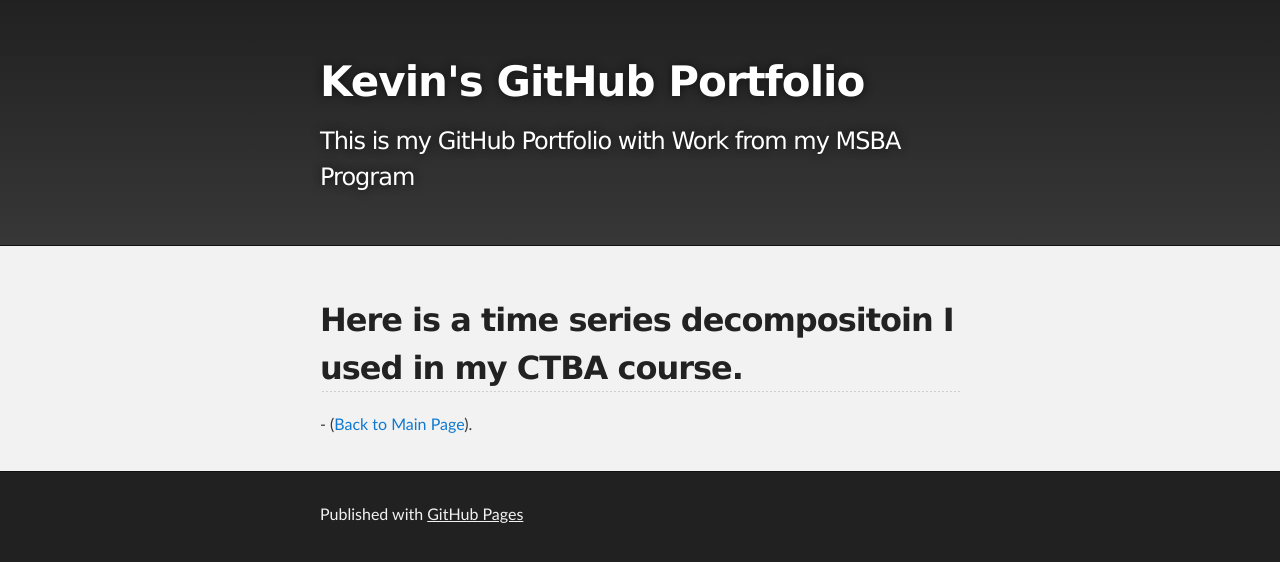
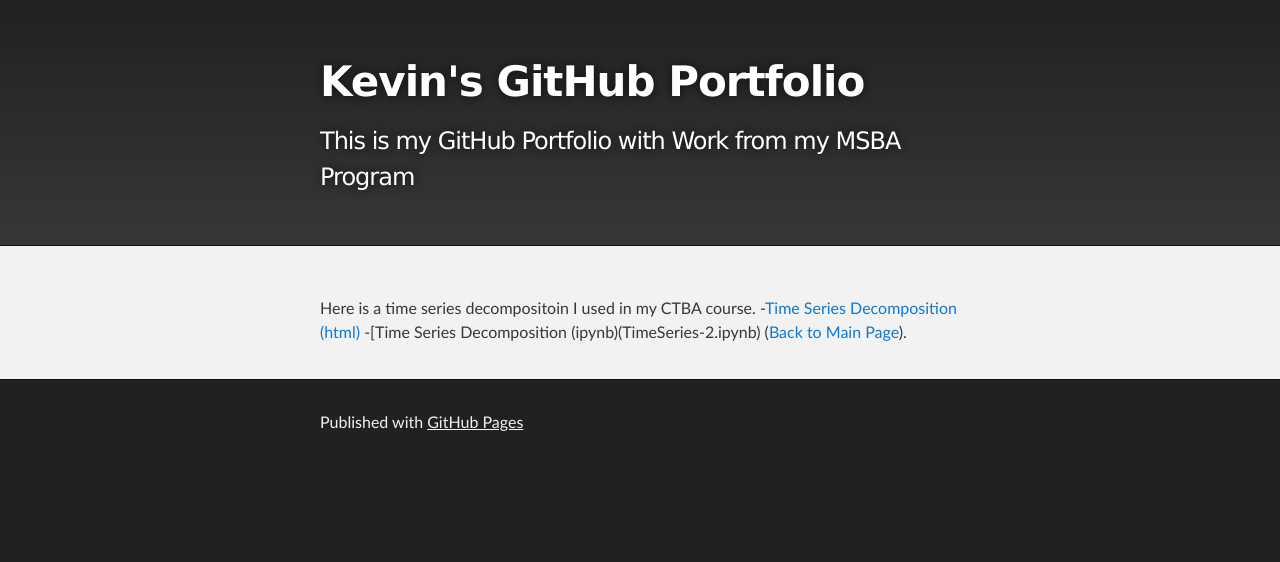
Before and after one commit to ktjones01/ktjones01.github.io, a Jekyll site: the page built from timeseries/index.md, in a window 1280 px wide. Shown: the top 562 px of the page. Built offline with Jekyll 4.4.1, drawn with Linux system fonts in a browser that asks for light colours; our own code applies the rules of GitHub Pages for plain Markdown files.

Commit message:
Update index.md

```diff
--- a/timeseries/index.md
+++ b/timeseries/index.md
@@ -3,6 +3,6 @@
 description: Course Content
 ---
 Here is a time series decompositoin I used in my CTBA course.
--
--
+-[Time Series Decomposition (html)](TimeSeries-2.html)
+-[Time Series Decomposition (ipynb)(TimeSeries-2.ipynb)
 ([Back to Main Page](https://ktjones01.github.io/)).
```
